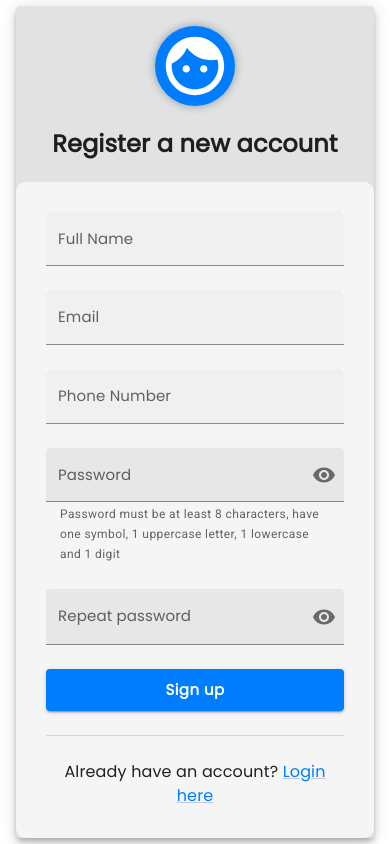
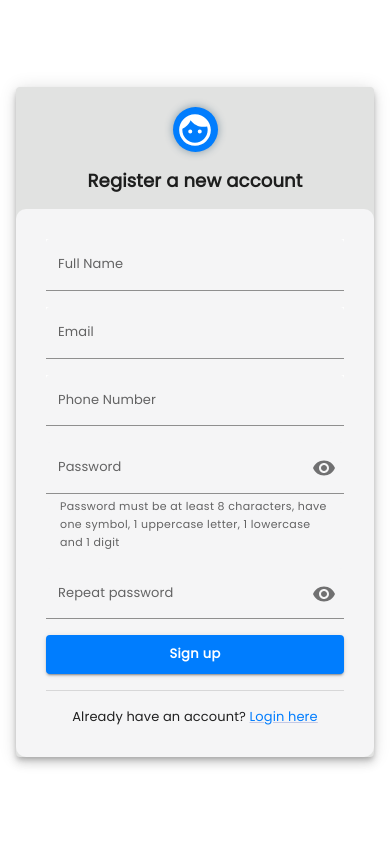
Before and after one commit to gharseva/gharseva, a React (Create React App) app in the folder client/: page /signup in a window 390 px wide. Built offline with nearby package versions, Linux system fonts and the light colour scheme; no server answers.

Commit message:
fixed small screen responsive for login and singup

```diff
--- a/client/src/components/Login.js
+++ b/client/src/components/Login.js
@@ -125,22 +125,31 @@ function Login({}) {
 
   return (
     <>
+      <div
+        style={{
+          width: "100vw",
+          height: "100vh",
+          display: "flex",
+          justifyContent: "center",
+          alignItems: "center",
+        }}
+      >
         <Container
-        sx={{
-          width: "100%",
-          position: "fixed",
-          top: "50%",
-          left: "50%",
-          webkitTransform: "translate(-50%, -50%)",
-          transform: "translate(-50%, -50%)",
-          "@media screen and (max-width: 600px)": {
-            position: "fixed",
-            top: "50%",
-            left: "50%",
-            webkitTransform: "translate(-50%, -50%)",
-            transform: "translate(-50%, -50%)",
-          },
-        }}
+        // sx={{
+        //   width: "100%",
+        //   position: "fixed",
+        //   top: "50%",
+        //   left: "50%",
+        //   webkitTransform: "translate(-50%, -50%)",
+        //   transform: "translate(-50%, -50%)",
+        //   "@media screen and (max-width: 600px)": {
+        //     position: "fixed",
+        //     top: "50%",
+        //     left: "50%",
+        //     webkitTransform: "translate(-50%, -50%)",
+        //     transform: "translate(-50%, -50%)",
+        //   },
+        // }}
         >
           <Paper elevation={3} sx={{ display: "flex", flexDirection: "row" }}>
             <div className="login-cover" style={{}}></div>
@@ -160,9 +169,20 @@ function Login({}) {
                     height: 80,
                     bgcolor: "#007DFE",
                     boxShadow: "0px 0px 8px rgba(131,153,167,0.99)",
+                    "@media screen and (max-width: 600px)": {
+                      width: 55,
+                      height: 55,
+                    },
                   }}
                 >
-                <FaceIcon sx={{ fontSize: 70 }} />
+                  <FaceIcon
+                    sx={{
+                      fontSize: 70,
+                      "@media screen and (max-width: 600px)": {
+                        fontSize: 50,
+                      },
+                    }}
+                  />
                 </Avatar>
                 <h2 style={{ fontFamily: "poppins" }}>Login</h2>
               </Container>
@@ -193,7 +213,12 @@ function Login({}) {
                   helperText={
                     errors.email && "Please insert a valid email address"
                   }
-                InputProps={{ style: { fontFamily: "Poppins" } }}
+                  InputProps={{
+                    style: {
+                      fontFamily: "Poppins",
+                      backgroundColor: "#F5F5F6",
+                    },
+                  }}
                   InputLabelProps={{ style: { fontFamily: "Poppins" } }}
                 />
                 <FormControl variant="filled" sx={{ background: "#FFFFFF" }}>
@@ -204,6 +229,7 @@ function Login({}) {
                     Password
                   </InputLabel>
                   <FilledInput
+                    sx={{ backgroundColor: "#F5F5F6" }}
                     id="password-field"
                     type={values.showPassword ? "text" : "password"}
                     value={values.password}
@@ -315,6 +341,7 @@ function Login({}) {
             </div>
           </Paper>
         </Container>
+      </div>
     </>
   );
 }
--- a/client/src/components/Signup.js
+++ b/client/src/components/Signup.js
@@ -149,15 +149,24 @@ function Signup() {
 
   return (
     <>
+      <div
+        style={{
+          width: "100vw",
+          height: "100vh",
+          display: "flex",
+          justifyContent: "center",
+          alignItems: "center",
+        }}
+      >
         <Container
-        sx={{
-          position: "fixed",
-          top: "50%",
-          left: "50%",
-          webkitTransform: "translate(-50%, -50%)",
-          transform: "translate(-50%, -50%)",
-          fontFamily: "Poppins",
-        }}
+        // sx={{
+        //   position: "fixed",
+        //   top: "50%",
+        //   left: "50%",
+        //   webkitTransform: "translate(-50%, -50%)",
+        //   transform: "translate(-50%, -50%)",
+        //   fontFamily: "Poppins",
+        // }}
         >
           <Paper elevation={6} sx={{ display: "flex", flexDirection: "row" }}>
             <div className="signup-cover"></div>
@@ -177,17 +186,30 @@ function Signup() {
                     height: 80,
                     bgcolor: "#007DFE",
                     boxShadow: "0px 0px 8px rgba(131,153,167,0.99)",
+                    "@media screen and (max-width: 600px)": {
+                      width: 45,
+                      height: 45,
+                    },
                   }}
                 >
-                <FaceIcon sx={{ fontSize: 70 }} />
+                  <FaceIcon
+                    sx={{
+                      fontSize: 70,
+                      "@media screen and (max-width: 600px)": {
+                        fontSize: 38,
+                      },
+                    }}
+                  />
                 </Avatar>
-              <h2>Register a new account</h2>
+                <h2 className="signup-text" style={{ fontFamily: "Poppins" }}>
+                  Register a new account
+                </h2>
               </Container>
               <Stack
                 component="form"
                 onSubmit={handleSubmit}
                 noValidate
-              spacing={3}
+                spacing={2}
                 sx={{
                   bgcolor: "#f5f5f6",
                   padding: "40px",
@@ -208,8 +230,9 @@ function Signup() {
                   InputProps={{
                     sx: {
                       fontFamily: "Poppins",
+                      backgroundColor: "#F5F5F6",
                       "@media screen and (max-width: 600px)": {
-                      fontSize: "15px",
+                        fontSize: "13px",
                       },
                     },
                   }}
@@ -217,7 +240,7 @@ function Signup() {
                     sx: {
                       fontFamily: "Poppins",
                       "@media screen and (max-width: 600px)": {
-                      fontSize: "15px",
+                        fontSize: "13px",
                       },
                     },
                   }}
@@ -238,8 +261,9 @@ function Signup() {
                   InputProps={{
                     sx: {
                       fontFamily: "Poppins",
+                      backgroundColor: "#F5F5F6",
                       "@media screen and (max-width: 600px)": {
-                      fontSize: "15px",
+                        fontSize: "13px",
                       },
                     },
                   }}
@@ -247,7 +271,7 @@ function Signup() {
                     sx: {
                       fontFamily: "Poppins",
                       "@media screen and (max-width: 600px)": {
-                      fontSize: "15px",
+                        fontSize: "13px",
                       },
                     },
                   }}
@@ -262,8 +286,9 @@ function Signup() {
                   InputProps={{
                     sx: {
                       fontFamily: "Poppins",
+                      backgroundColor: "#F5F5F6",
                       "@media screen and (max-width: 600px)": {
-                      fontSize: "15px",
+                        fontSize: "13px",
                       },
                     },
                   }}
@@ -271,7 +296,7 @@ function Signup() {
                     sx: {
                       fontFamily: "Poppins",
                       "@media screen and (max-width: 600px)": {
-                      fontSize: "15px",
+                        fontSize: "13px",
                       },
                     },
                   }}
@@ -285,7 +310,7 @@ function Signup() {
                     sx={{
                       fontFamily: "Poppins",
                       "@media screen and (max-width: 600px)": {
-                      fontSize: "15px",
+                        fontSize: "13px",
                       },
                     }}
                   >
@@ -294,8 +319,9 @@ function Signup() {
                   <FilledInput
                     sx={{
                       fontFamily: "poppins",
+                      backgroundColor: "#F5F5F6",
                       "@media screen and (max-width: 600px)": {
-                      fontSize: "15px",
+                        fontSize: "13px",
                       },
                     }}
                     id="password-field"
@@ -320,7 +346,15 @@ function Signup() {
                     }
                   />
 
-                <FormHelperText error={errors.password}>
+                  <FormHelperText
+                    sx={{
+                      fontFamily: "Poppins",
+                      "@media screen and (max-width: 600px)": {
+                        fontSize: "11px",
+                      },
+                    }}
+                    error={errors.password}
+                  >
                     Password must be at least 8 characters, have one symbol, 1
                     uppercase letter, 1 lowercase and 1 digit
                   </FormHelperText>
@@ -331,14 +365,22 @@ function Signup() {
                     htmlFor="password-repeat-field"
                     sx={{
                       fontFamily: "poppins",
+
                       "@media screen and (max-width: 600px)": {
-                      fontSize: "15px",
+                        fontSize: "13px",
                       },
                     }}
                   >
                     Repeat password
                   </InputLabel>
                   <FilledInput
+                    sx={{
+                      fontFamily: "poppins",
+                      backgroundColor: "#F5F5F6",
+                      "@media screen and (max-width: 600px)": {
+                        fontSize: "13px",
+                      },
+                    }}
                     id="password-repeat-field"
                     type={values.showRepeatPassword ? "text" : "password"}
                     value={values.repeatPassword}
@@ -347,7 +389,9 @@ function Signup() {
                       <InputAdornment position="end">
                         <IconButton
                           aria-label="toggle password visibility"
-                        onClick={() => handleShowPassword("showRepeatPassword")}
+                          onClick={() =>
+                            handleShowPassword("showRepeatPassword")
+                          }
                           edge="end"
                         >
                           {values.showRepeatPassword ? (
@@ -360,7 +404,15 @@ function Signup() {
                     }
                   />
                   {errors.repeatPassword && (
-                  <FormHelperText error={errors.repeatPassword}>
+                    <FormHelperText
+                      sx={{
+                        fontFamily: "Poppins",
+                        "@media screen and (max-width: 600px)": {
+                          fontSize: "11px",
+                        },
+                      }}
+                      error={errors.repeatPassword}
+                    >
                       Password must be the same as above
                     </FormHelperText>
                   )}
@@ -382,6 +434,9 @@ function Signup() {
                       fontSize: "15px",
                       background: "#007DFE",
                       fontWeight: "600",
+                      "@media screen and (max-width: 600px)": {
+                        fontSize: "13px",
+                      },
                     }}
                   >
                     Sign up
@@ -394,10 +449,24 @@ function Signup() {
                 <Typography
                   paragraph
                   align="center"
-                sx={{ fontFamily: "poppins" }}
+                  sx={{
+                    fontFamily: "poppins",
+                    "@media screen and (max-width: 600px)": {
+                      fontSize: "13px",
+                    },
+                  }}
                 >
                   Already have an account?{" "}
-                <Link component={RouterLink} to="/" sx={{ color: "#007DFE" }}>
+                  <Link
+                    component={RouterLink}
+                    to="/"
+                    sx={{
+                      color: "#007DFE",
+                      "@media screen and (max-width: 600px)": {
+                        fontSize: "13px",
+                      },
+                    }}
+                  >
                     Login here
                   </Link>
                 </Typography>
@@ -405,6 +474,7 @@ function Signup() {
             </div>
           </Paper>
         </Container>
+      </div>
     </>
   );
 }
--- a/client/src/styles/Signup.css
+++ b/client/src/styles/Signup.css
@@ -7,4 +7,7 @@
   .signup-cover {
     display: none;
   }
+  .signup-text {
+    font-size: 18px;
+  }
 }
```
Also changed, not shown: 11 other files (tests, documents, lock files or other folders). Lines whose indentation alone changed are shown as unchanged.
